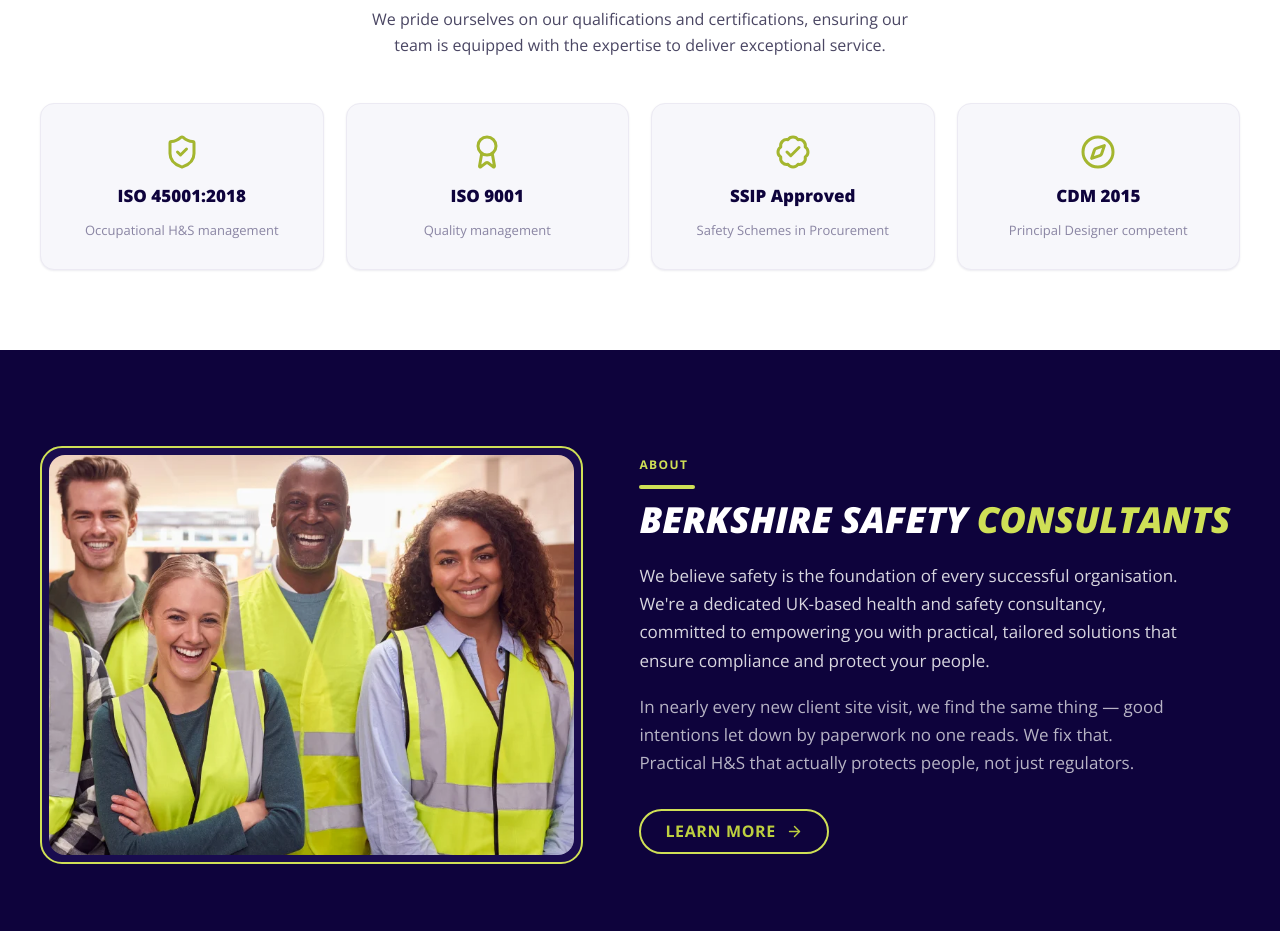
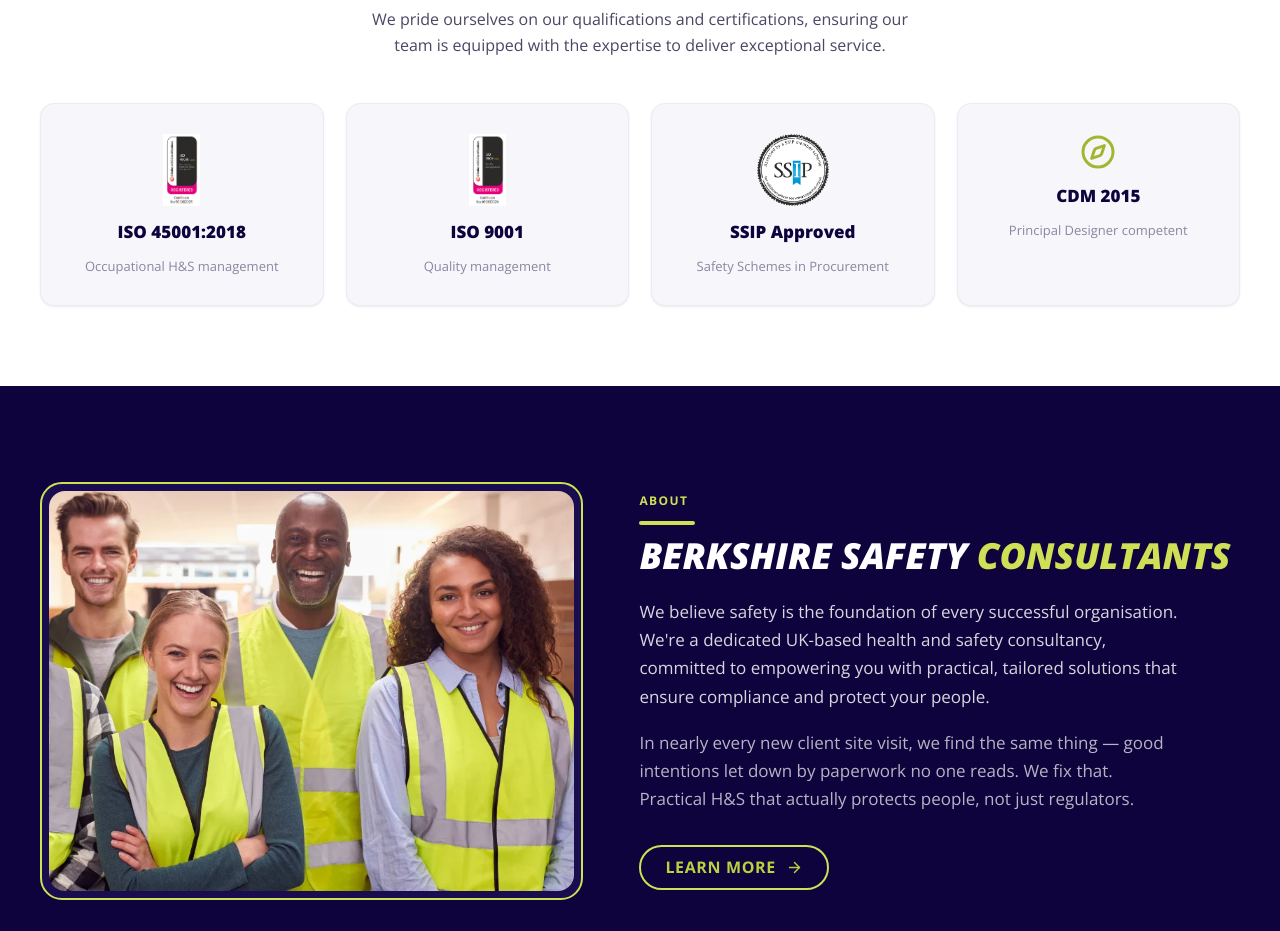
Before and after one commit to tonmanayo/Berkshire-Safety-Consultants, a Next.js app: page / in a window 1280 px wide. Shown: the part 2860-3791 px from the top of the page. Built offline with nearby package versions, Linux system fonts and the light colour scheme.

Commit message:
feat: show real ISO 45001 / ISO 9001 / SSIP accreditation logos on homepage

```diff
--- a/app/page.tsx
+++ b/app/page.tsx
@@ -2,16 +2,7 @@
 import { Button } from "@/components/ds/Button";
 import { Tag } from "@/components/ds/Tag";
 import { SectionHeading } from "@/components/ds/SectionHeading";
-import {
-  ShieldCheck,
-  ArrowRight,
-  Check,
-  Award,
-  BadgeCheck,
-  Compass,
-  HardHat,
-  ExternalLink,
-} from "lucide-react";
+import { ShieldCheck, ArrowRight, Check, Compass, HardHat, ExternalLink } from "lucide-react";
 
 export const metadata = {
   title: "Berkshire Safety Consultants — Health & Safety Consultancy",
@@ -676,7 +667,11 @@
                 gap: 14,
               }}
             >
-              <ShieldCheck style={{ width: 36, height: 36, color: "var(--accent-on-light)" }} />
+              <img
+                src="/assets/badge-iso-45001.png"
+                alt="ISO 45001:2018 Occupational Health & Safety Management"
+                style={{ height: 72, width: "auto", maxWidth: "100%" }}
+              />
               <div style={{ fontSize: 17, fontWeight: 800, color: "var(--navy-900)" }}>
                 ISO 45001:2018
               </div>
@@ -697,7 +692,11 @@
                 gap: 14,
               }}
             >
-              <Award style={{ width: 36, height: 36, color: "var(--accent-on-light)" }} />
+              <img
+                src="/assets/badge-iso-9001.png"
+                alt="ISO 9001:2015 Quality Management"
+                style={{ height: 72, width: "auto", maxWidth: "100%" }}
+              />
               <div style={{ fontSize: 17, fontWeight: 800, color: "var(--navy-900)" }}>
                 ISO 9001
               </div>
@@ -716,7 +715,11 @@
                 gap: 14,
               }}
             >
-              <BadgeCheck style={{ width: 36, height: 36, color: "var(--accent-on-light)" }} />
+              <img
+                src="/assets/badge-ssip.png"
+                alt="SSIP Approved — Safety Schemes in Procurement"
+                style={{ height: 72, width: "auto", maxWidth: "100%" }}
+              />
               <div style={{ fontSize: 17, fontWeight: 800, color: "var(--navy-900)" }}>
                 SSIP Approved
               </div>
```
